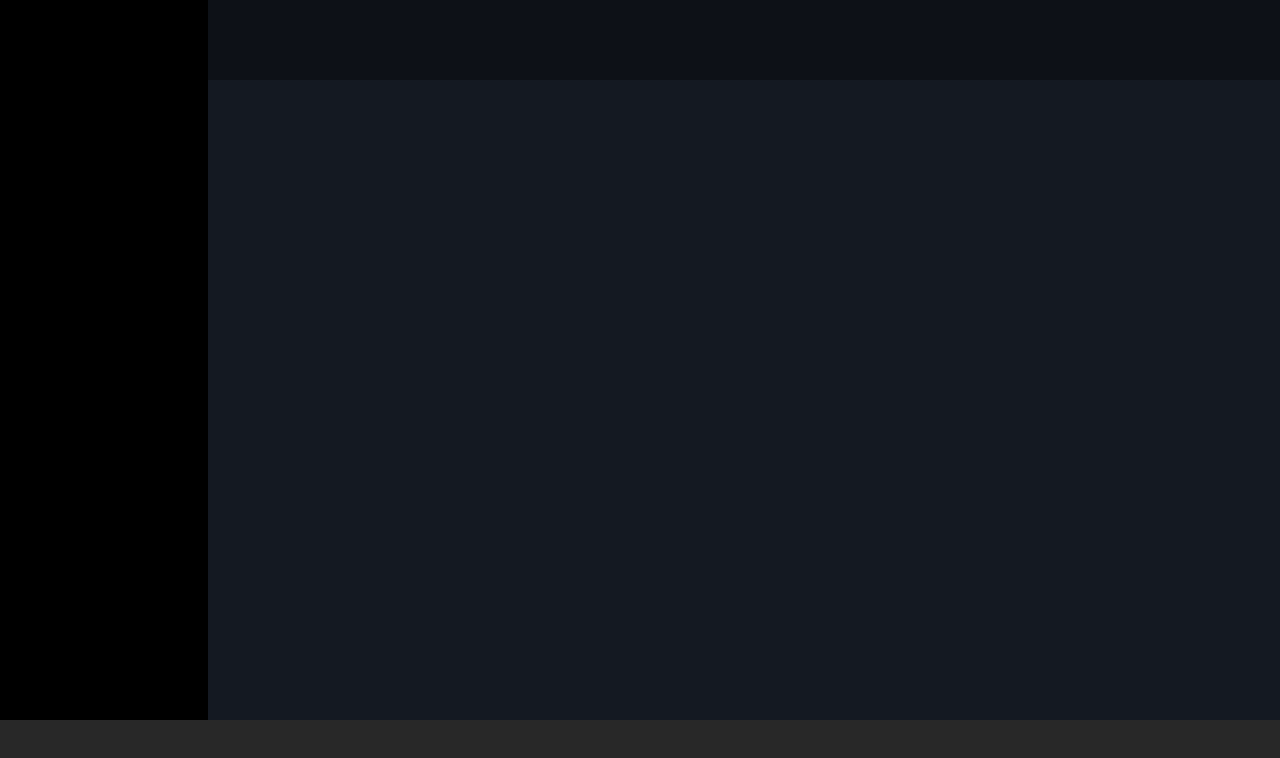
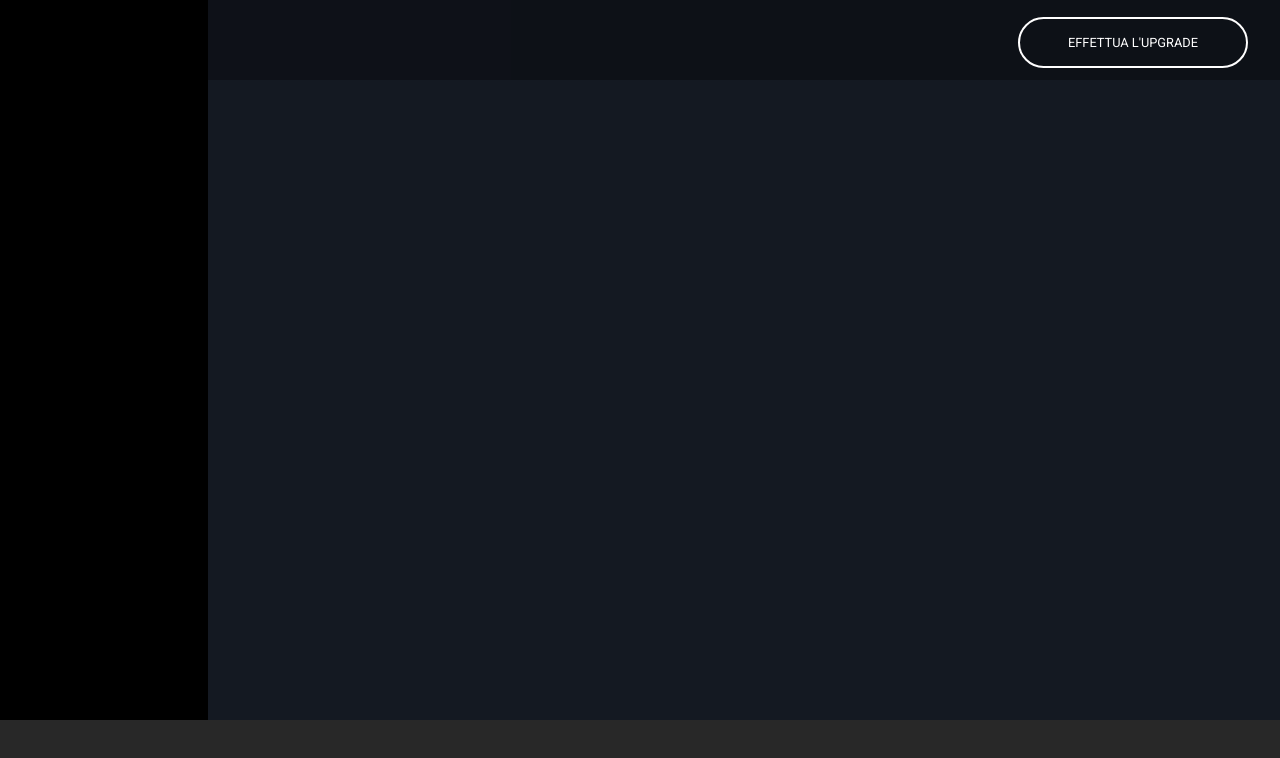
Before and after one commit to LambertoNeri/html-css-spotifyweb, a plain HTML site: page index.html in a window 1280 px wide. Drawn offline with Linux system fonts and the light colour scheme.

Commit message:
add button to header and font-family to project

```diff
--- a/assets/style.css
+++ b/assets/style.css
@@ -4,15 +4,41 @@
     box-sizing: border-box;
 }
 
+body{
+    font-family: 'Roboto', sans-serif;
+}
+
+
+
 header{                               /*Header*/
-    background-color: black;
+    background-color: rgb(0, 0, 0, .3);
     height: 10vh;
     position: fixed;
     left: 0;
     top: 0;
     right: 0;
-    opacity: 30%;
+    display: flex;
+    justify-content: end;
 }
+
+header a{
+    border: 2px white solid;
+    border-radius: 30px;
+    padding-inline: 3rem;
+    padding-top: 1rem;
+    padding-bottom: 1rem;
+    color: white;
+    text-decoration: none;
+    opacity: 100%;
+    font-size: 0.8rem;
+}
+
+header .container{
+    margin-top: 2rem;
+    margin-right: 2rem;
+}
+
+
 
 nav{                                  /*nav */
     width: 13rem;
@@ -23,6 +49,10 @@ nav{                                  /*nav */
     left: 0;
     z-index: 100;
 }
+
+
+
+
 
 main{                                   /*main*/
     overflow: auto;
--- a/index.html
+++ b/index.html
@@ -5,11 +5,16 @@
     <meta http-equiv="X-UA-Compatible" content="IE=edge">
     <meta name="viewport" content="width=device-width, initial-scale=1.0">
     <link rel="stylesheet" href="assets/style.css">
+    <link rel="preconnect" href="https://fonts.googleapis.com">
+    <link rel="preconnect" href="https://fonts.gstatic.com" crossorigin>
+    <link href="https://fonts.googleapis.com/css2?family=Roboto&display=swap" rel="stylesheet">
     <title>html-css-spotifyweb</title>
 </head>
 <body>
     <header>                    <!--Header-->
-
+        <div class="container">
+            <a href="#">EFFETTUA L'UPGRADE</a>
+        </div>
     </header>
 
     <nav>                       <!--Nav-->
```
